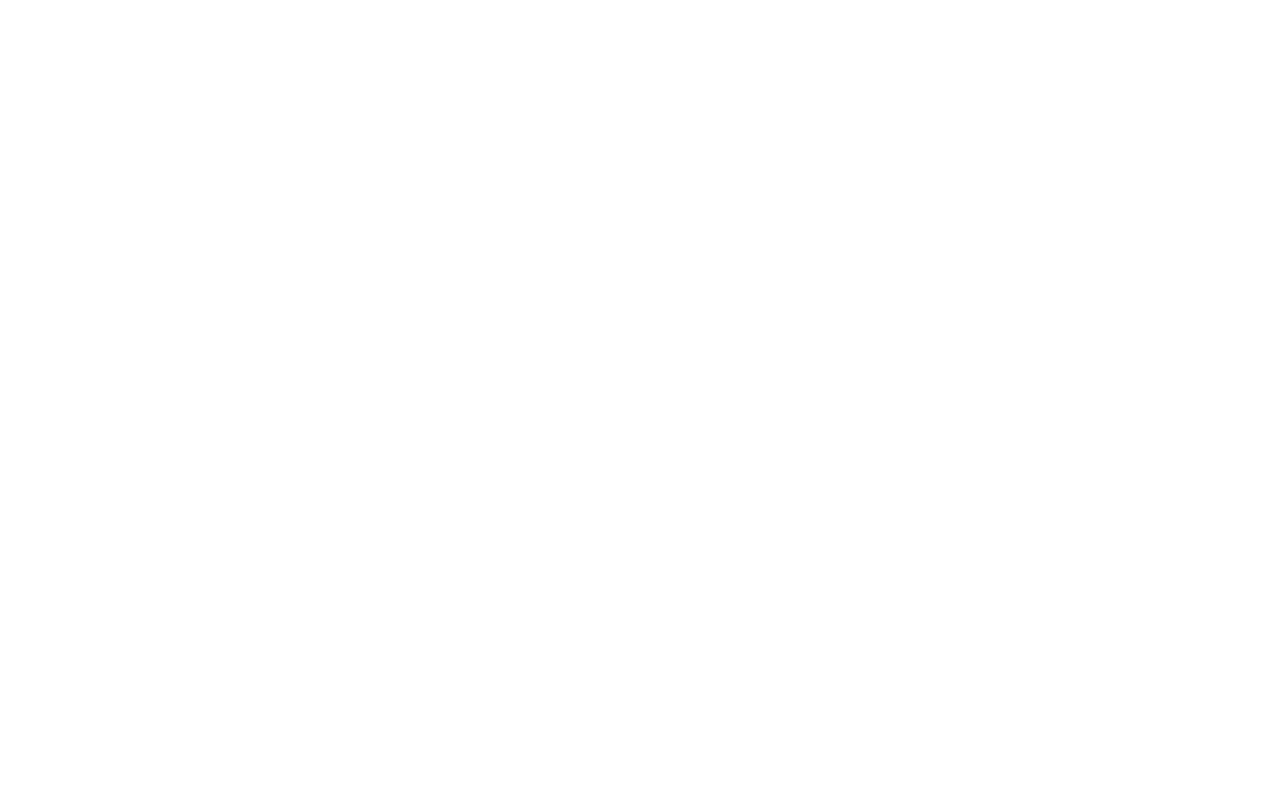
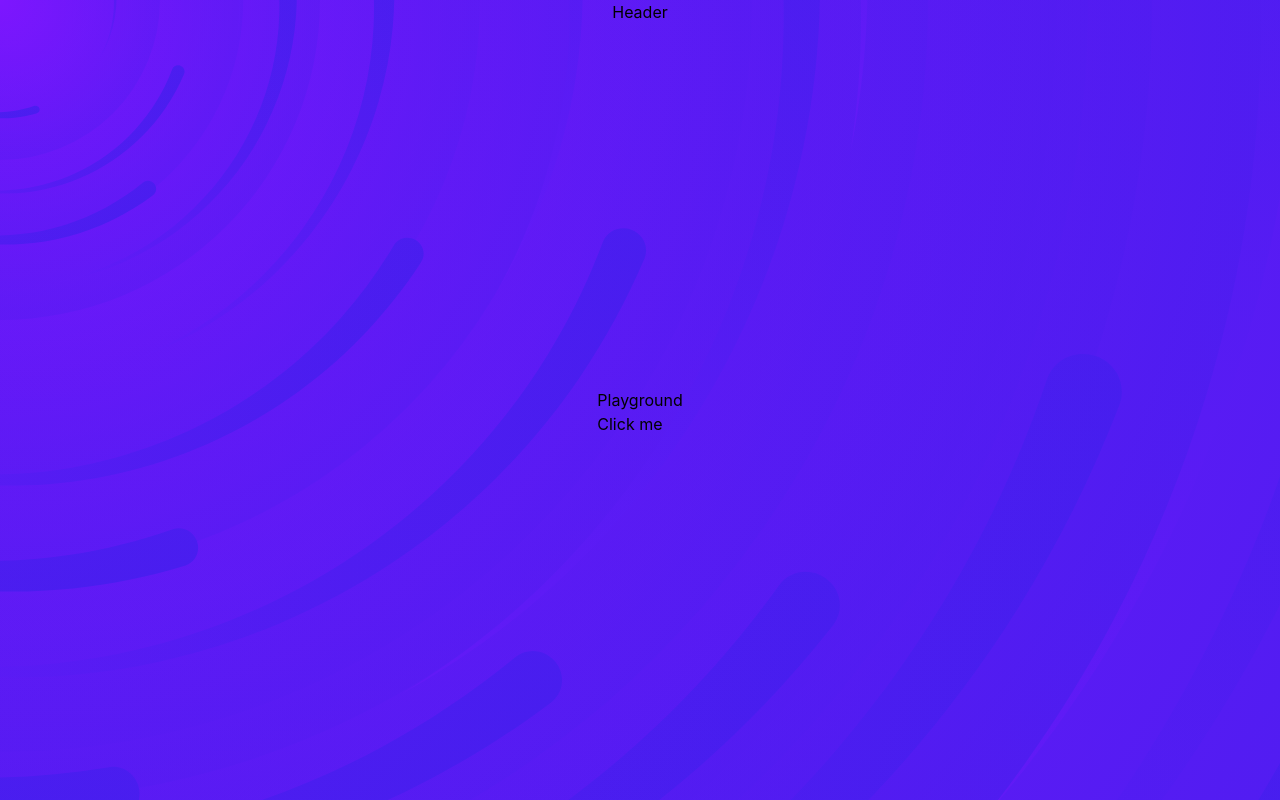
Before and after one commit to SanchezEnzo/Aiming, a React (Vite) app: page /game in a window 1280 px wide. Before the commit this address had no page. Built offline with nearby package versions, Linux system fonts and the light colour scheme.

Commit message:
Game's layout

```diff
--- a/src/App.tsx
+++ b/src/App.tsx
@@ -1,5 +1,5 @@
 import Leaderboard from './pages/Leaderboard'
-import Playground from './pages/Playground'
+import Playground from './pages/Game'
 import Home from './pages/Home'
 import { useRoutes } from 'react-router-dom'
 
@@ -10,7 +10,7 @@
       element: <Home />
     },
     {
-      path: '/play',
+      path: '/game',
       element: <Playground />
     },
     {
--- /dev/null
+++ b/src/components/game/Footer.tsx
@@ -0,0 +1,3 @@
+export function Footer() {
+  return <footer></footer>
+}
--- /dev/null
+++ b/src/components/game/Header.tsx
@@ -0,0 +1,7 @@
+export function Header() {
+  return (
+    <div>
+      <h1>Header</h1>
+    </div>
+  )
+}
--- a/src/pages/Playground.tsx
+++ b/src/components/game/Playground.tsx
@@ -1,4 +1,4 @@
-export default function Playground() {
+export function Playground() {
   return (
     <div>
       <h1>Playground</h1>
--- a/src/components/home/Footer.tsx
+++ b/src/components/home/Footer.tsx
@@ -1,9 +1,14 @@
+import { Link } from 'react-router-dom'
+
 export function Footer() {
   return (
     <footer className=' flex'>
-      <button className='no-underline text-[1.5rem] tracking-[2px] link-to-play animation font-bold animate-[slide-out-left] inline-block py-[5px] relative hover:bg-[0]'>
+      <Link
+        to='/game'
+        className='no-underline text-[1.5rem] tracking-[2px] link-to-play animation font-bold animate-[slide-out-left] inline-block py-[5px] relative hover:bg-[0]'
+      >
         Play
-      </button>
+      </Link>
     </footer>
   )
 }
--- a/src/components/home/Header.tsx
+++ b/src/components/home/Header.tsx
@@ -9,7 +9,7 @@
         <CrownIcon />
       </Link>
       <div className='fixed top-6 left-8 w-[104px]'>
-        <Toggle firstParam={'EN'} secondParam={'ES'} />
+        <Toggle left={'EN'} right={'ES'} />
       </div>
     </header>
   )
--- a/src/components/home/Toggle.tsx
+++ b/src/components/home/Toggle.tsx
@@ -1,18 +1,12 @@
 import { motion, spring } from 'framer-motion'
 // import { useLanguages } from '../../hooks/useLanguages'
 
-export function Toggle({
-  firstParam,
-  secondParam
-}: {
-  firstParam: string
-  secondParam: string
-}) {
+export function Toggle({ left, right }: { left: string; right: string }) {
   // const { language, handleLanguages } = useLanguages()
 
   return (
     <div className='animation flex items-center justify-between text-white '>
-      <span>{firstParam}</span>
+      <span>{left}</span>
       <div
         // onClick={handleLanguages}
         // data-language={language}
@@ -24,7 +18,7 @@
           className='h-[25px] w-[25px] rounded-full bg-white'
         ></motion.div>
       </div>
-      <span>{secondParam}</span>
+      <span>{right}</span>
     </div>
   )
 }
--- /dev/null
+++ b/src/pages/Game.tsx
@@ -0,0 +1,13 @@
+import { Footer } from '../components/game/Footer'
+import { Header } from '../components/game/Header'
+import { Playground } from '../components/game/Playground'
+
+export default function Game() {
+  return (
+    <div className='game flex flex-col justify-between items-center w-full h-screen'>
+      <Header />
+      <Playground />
+      <Footer />
+    </div>
+  )
+}
```
